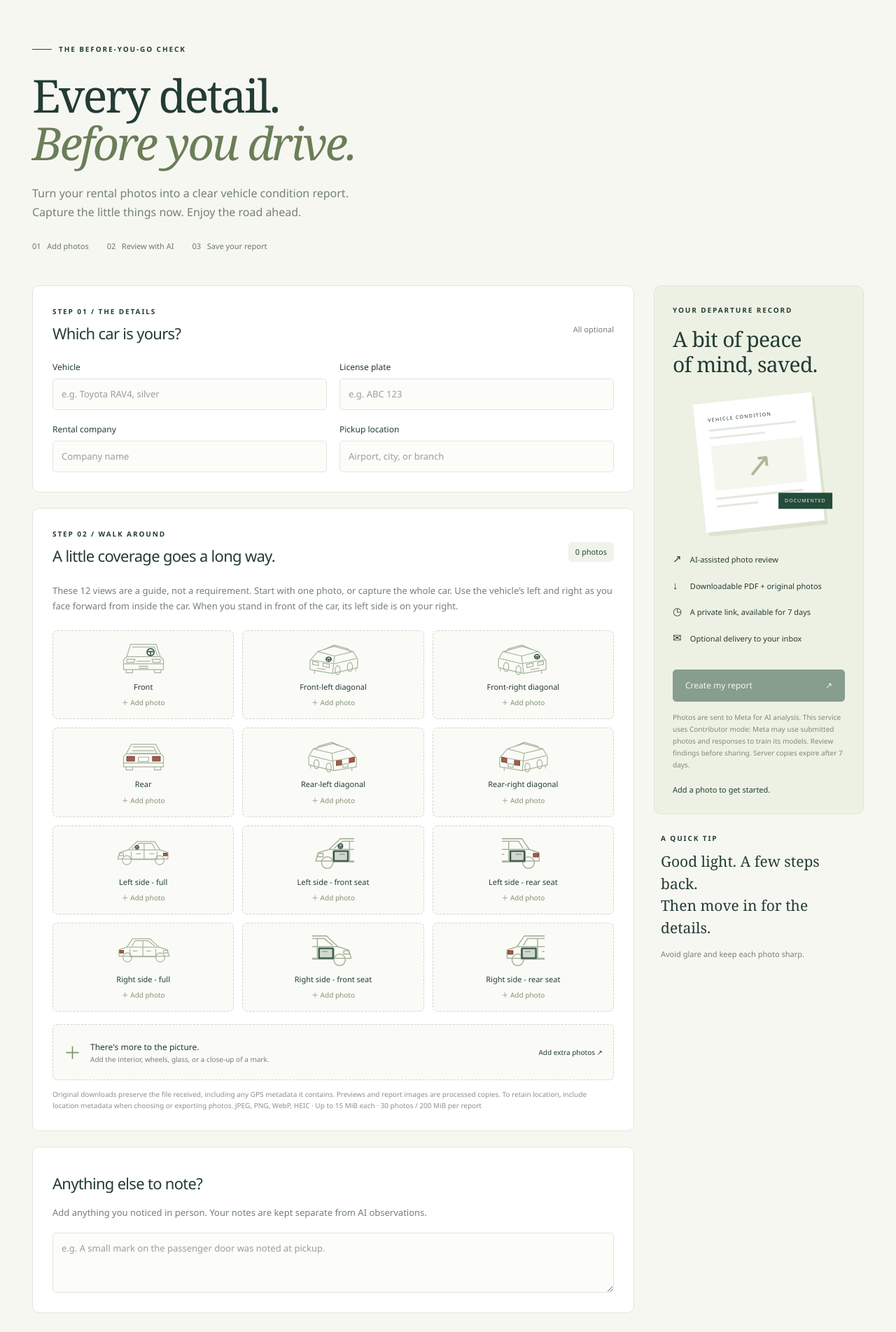
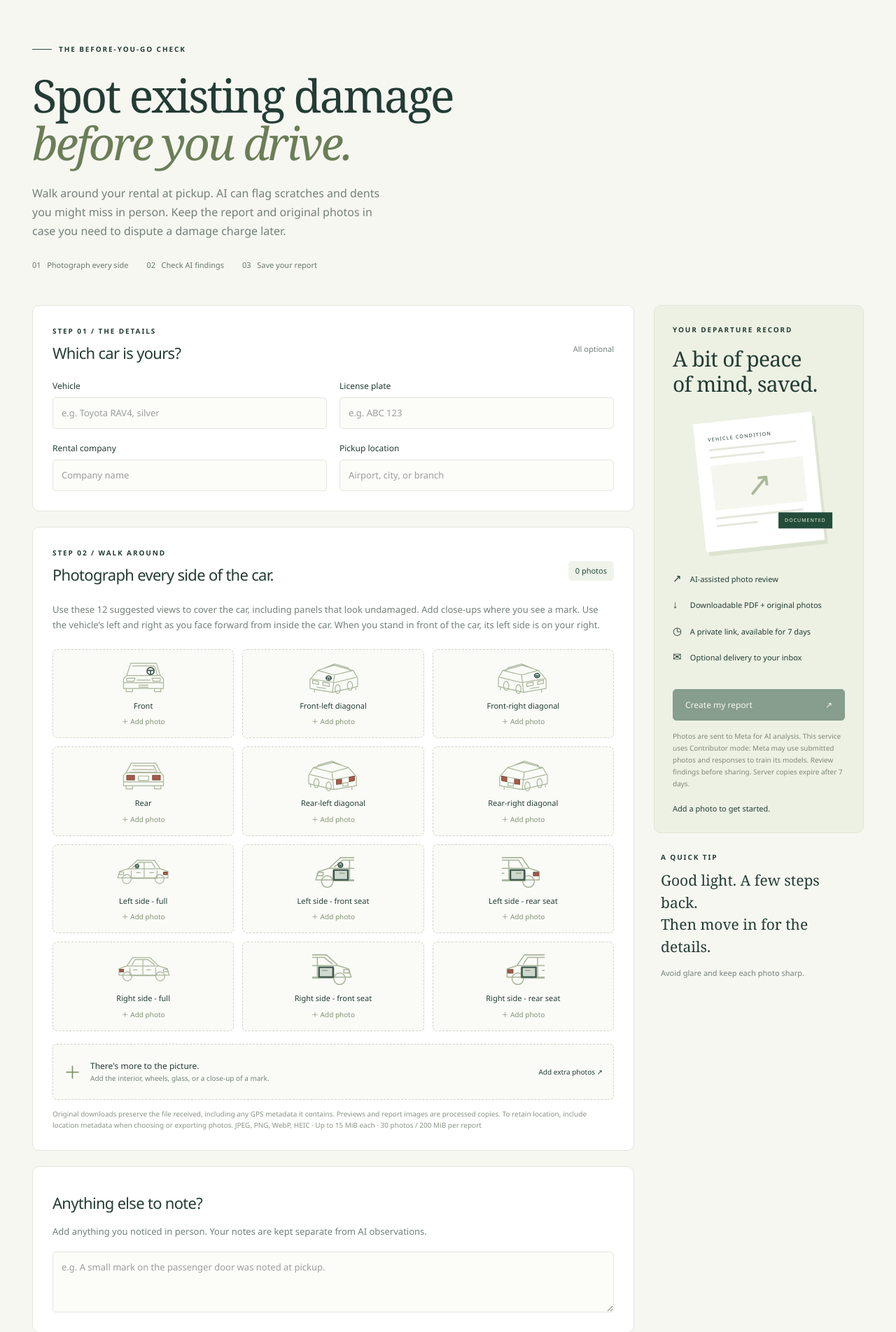
Before and after one commit to humble92/check_rental_cars, a FastAPI app: page / in a window 1280 px wide. Shown: the part 92-1996 px from the top of the page at 70% size. Run offline with FastAPI, Linux system fonts and the light colour scheme; some libraries are stand-ins or nearby versions.

Commit message:
Highlight pickup damage checks and add video guide

```diff
--- a/app/templates/index.html
+++ b/app/templates/index.html
@@ -1,13 +1,13 @@
 {% extends "base.html" %}
 {% block content %}
 <main class="workspace">
-<section class="intro"><div class="eyebrow"><span class="tiny-line"></span> THE BEFORE-YOU-GO CHECK</div><h1>Every detail.<br><em>Before you drive.</em></h1><p>Turn your rental photos into a clear vehicle condition report. Capture the little things now. Enjoy the road ahead.</p><div class="intro-facts"><span>01 &nbsp; Add photos</span><span>02 &nbsp; Review with AI</span><span>03 &nbsp; Save your report</span></div></section>
+<section class="intro"><div class="eyebrow"><span class="tiny-line"></span> THE BEFORE-YOU-GO CHECK</div><h1>Spot existing damage<br><em>before you drive.</em></h1><p>Walk around your rental at pickup. AI can flag scratches and dents you might miss in person. Keep the report and original photos in case you need to dispute a damage charge later.</p><div class="intro-facts"><span>01 &nbsp; Photograph every side</span><span>02 &nbsp; Check AI findings</span><span>03 &nbsp; Save your report</span></div></section>
 <div id="notice" class="notice" role="status" hidden></div>
 <section id="editor" class="editor-layout">
 <div class="main-column">
 <section class="panel vehicle-panel"><div class="section-heading"><div><span class="eyebrow">STEP 01 / THE DETAILS</span><h2>Which car is yours?</h2></div><span class="optional">All optional</span></div>
 <div class="field-grid"><label>Vehicle<input id="vehicle" maxlength="120" placeholder="e.g. Toyota RAV4, silver"></label><label>License plate<input id="plate" maxlength="40" placeholder="e.g. ABC 123"></label><label>Rental company<input id="company" maxlength="120" placeholder="Company name"></label><label>Pickup location<input id="location" maxlength="200" placeholder="Airport, city, or branch"></label></div></section>
-<section class="panel photo-panel"><div class="section-heading"><div><span class="eyebrow">STEP 02 / WALK AROUND</span><h2>A little coverage goes a long way.</h2></div><span id="photo-count" class="counter">0 photos</span></div><p class="muted">These 12 views are a guide, not a requirement. Start with one photo, or capture the whole car. Use the vehicle’s left and right as you face forward from inside the car. When you stand in front of the car, its left side is on your right.</p>
+<section class="panel photo-panel"><div class="section-heading"><div><span class="eyebrow">STEP 02 / WALK AROUND</span><h2>Photograph every side of the car.</h2></div><span id="photo-count" class="counter">0 photos</span></div><p class="muted">Use these 12 suggested views to cover the car, including panels that look undamaged. Add close-ups where you see a mark. Use the vehicle’s left and right as you face forward from inside the car. When you stand in front of the car, its left side is on your right.</p>
 <div class="photo-grid">{% for key, label in views %}<div class="photo-slot" data-view="{{ key }}"><label class="upload-label"><input type="file" accept="image/jpeg,image/png,image/webp,image/heic,image/heif" multiple data-upload="{{ key }}"><span class="slot-art" aria-hidden="true">{% include 'view_icon.html' %}</span><span class="slot-name">{{ label }}</span><span class="slot-add">＋ Add photo</span></label><div class="slot-photos"></div></div>{% endfor %}</div>
 <label class="extra-upload"><input type="file" accept="image/jpeg,image/png,image/webp,image/heic,image/heif" multiple data-upload="extra"><span class="plus">＋</span><span><strong>There's more to the picture.</strong><small>Add the interior, wheels, glass, or a close-up of a mark.</small></span><span class="text-link">Add extra photos ↗</span></label><div id="extra-photos" class="extra-photos"></div><p class="file-hint">Original downloads preserve the file received, including any GPS metadata it contains. Previews and report images are processed copies. To retain location, include location metadata when choosing or exporting photos. JPEG, PNG, WebP, HEIC · Up to 15 MiB each · 30 photos / 200 MiB per report</p></section>
 <section class="panel notes-panel"><label for="notes"><h2>Anything else to note?</h2></label><p class="muted">Add anything you noticed in person. Your notes are kept separate from AI observations.</p><textarea id="notes" maxlength="3000" rows="3" placeholder="e.g. A small mark on the passenger door was noted at pickup."></textarea></section>
@@ -15,6 +15,6 @@
 <aside class="sidebar"><div class="summary-card"><span class="eyebrow">YOUR DEPARTURE RECORD</span><h2>A bit of peace<br>of mind, saved.</h2><div class="paper-preview" aria-hidden="true"><div class="paper-title">VEHICLE CONDITION</div><div class="paper-line wide"></div><div class="paper-line"></div><div class="paper-car">↗</div><div class="paper-line wide"></div><div class="paper-line short"></div><span class="paper-stamp">DOCUMENTED</span></div><ul class="benefits"><li><span>↗</span> AI-assisted photo review</li><li><span>↓</span> Downloadable PDF + original photos</li><li><span>◷</span> A private link, available for 7 days</li><li><span>✉</span> Optional delivery to your inbox</li></ul><button id="analyze" class="primary" disabled>Create my report <span>↗</span></button><p class="small-note">Photos are sent to Meta for AI analysis. {% if contributor_mode %}This service uses Contributor mode: Meta may use submitted photos and responses to train its models. {% endif %}Review findings before sharing. Server copies expire after 7 days.</p><p id="upload-status" class="upload-status" aria-live="polite">Add a photo to get started.</p></div><div class="tip"><span class="eyebrow">A QUICK TIP</span><p>Good light. A few steps back.<br>Then move in for the details.</p><span class="muted">Avoid glare and keep each photo sharp.</span></div></aside>
 </section>
 <section id="progress" class="panel progress-panel" hidden><span class="eyebrow">STEP 03 / YOUR RECORD</span><h2 id="progress-title">Taking a closer look.</h2><p id="progress-text">Your photos are queued for review. You can leave this page and return in this browser.</p><progress id="analysis-progress" max="1" value="0"></progress><button id="retry" class="primary" hidden>Try analysis again</button></section>
-<section id="ready" class="panel ready-panel" hidden><span class="eyebrow">READY FOR THE ROAD</span><h2>Your record is ready.</h2><p>Review the observations, then save a copy for your records.</p><div class="button-row"><a id="view-report" class="primary" target="_blank" rel="noopener">Review report ↗</a><a id="download-pdf" class="secondary">Download PDF ↓</a><a id="download-photos" class="secondary">Original photos ↓</a></div><div class="link-box"><label>Your 7-day report link<input id="share-url" readonly></label><button id="copy-link" class="secondary">Copy link</button></div><p id="expiry" class="muted"></p><p class="small-note">Anyone with this link can read the report and download its files. Downloaded copies remain yours after expiry. Keep your link somewhere safe.</p><form id="email-form"><label for="email">Send a copy to your inbox (optional)</label><div class="email-row"><input id="email" type="email" maxlength="254" placeholder="you@example.com" required><button class="primary" type="submit">Send report ↗</button></div><p id="email-status" class="muted" aria-live="polite"></p></form><button id="new-report" class="text-button">Start another vehicle report →</button></section>
+<section id="ready" class="panel ready-panel" hidden><span class="eyebrow">READY FOR THE ROAD</span><h2>Your record is ready.</h2><p>Check the flagged areas against the car while you’re still at pickup. Save the report and original photos for your records.</p><div class="button-row"><a id="view-report" class="primary" target="_blank" rel="noopener">Review report ↗</a><a id="download-pdf" class="secondary">Download PDF ↓</a><a id="download-photos" class="secondary">Original photos ↓</a></div><div class="link-box"><label>Your 7-day report link<input id="share-url" readonly></label><button id="copy-link" class="secondary">Copy link</button></div><p id="expiry" class="muted"></p><p class="small-note">Anyone with this link can read the report and download its files. Downloaded copies remain yours after expiry. Keep your link somewhere safe.</p><form id="email-form"><label for="email">Send a copy to your inbox (optional)</label><div class="email-row"><input id="email" type="email" maxlength="254" placeholder="you@example.com" required><button class="primary" type="submit">Send report ↗</button></div><p id="email-status" class="muted" aria-live="polite"></p></form><button id="new-report" class="text-button">Start another vehicle report →</button></section>
 </main>
 {% endblock %}
```
Also changed, not shown: README.md, 2 other files.
